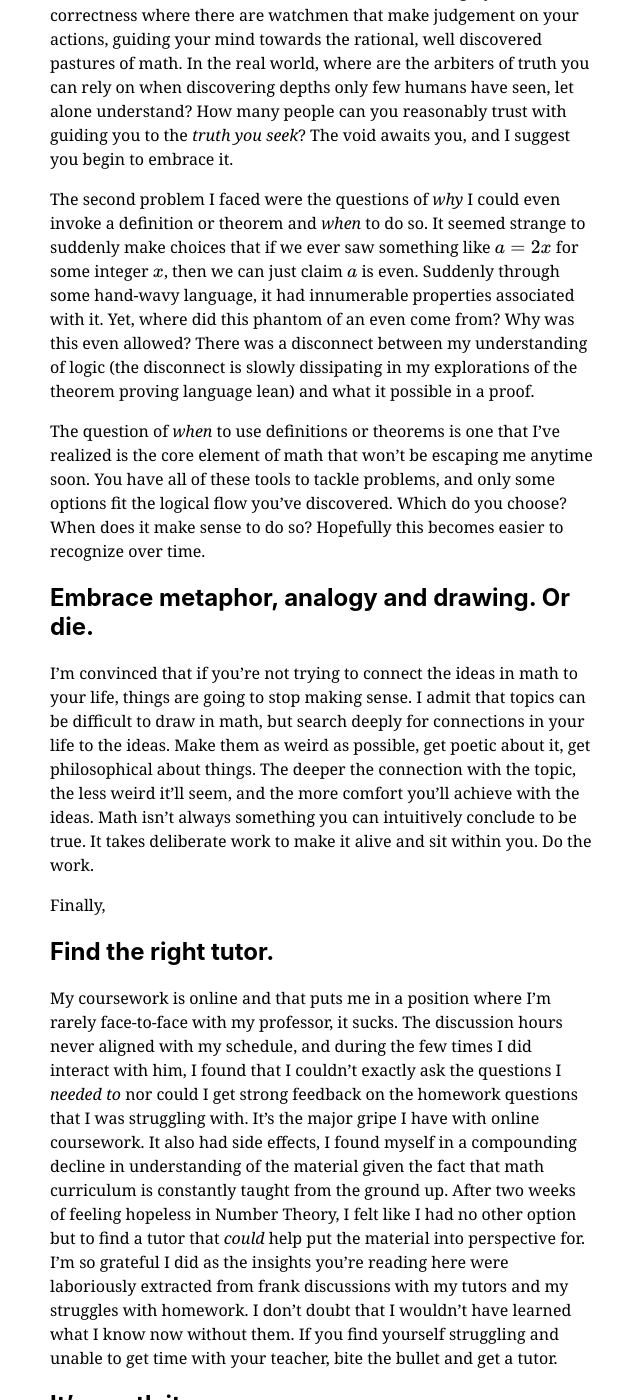
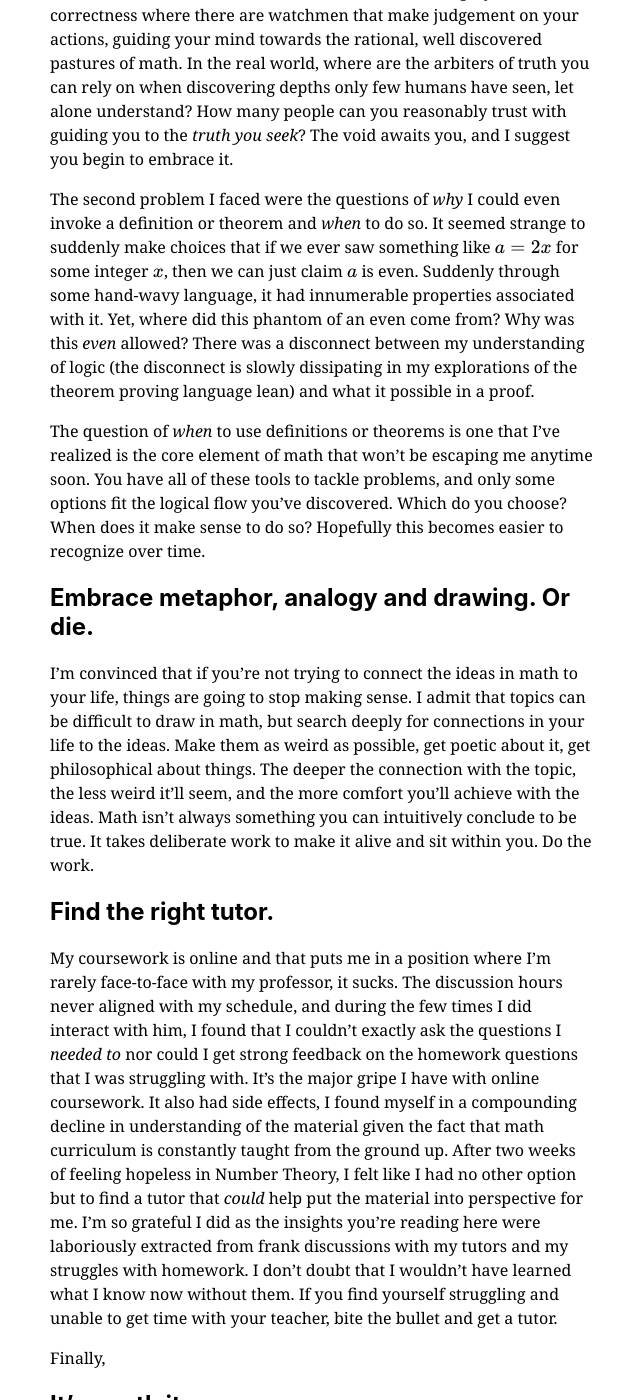
Before and after one commit to unnamedplay-r/gabeism.github.io, a Jekyll site: the page built from _posts/2020-01-03-graduate-revelations.md, in a window 1280 px wide and 1400 px high, scrolled down 2881 px. Shown: the whole window, without its empty margins (318-958 px from the left). Built offline with Jekyll 4.4.1, drawn with Linux system fonts in a browser that asks for light colours; nearby versions of some CDN libraries; formulas are drawn with MathJax 3; some of the changed text lies outside the part shown.

Commit message:
[blog] small gramatical fixes.

```diff
--- a/_posts/2020-01-03-graduate-revelations.md
+++ b/_posts/2020-01-03-graduate-revelations.md
@@ -39,7 +39,7 @@
 
 <!-- For me, there is an internal idea that I always have to be right when solving a problem, and that if I don't succeed in proving a correct solution, I'm a failure. That's quite paralyzing, and anti-thetical to how I operate on any other operation in my life. School self imposes this idea that math is always correct. But who determines that correctness? These expert teachers - and whom the fuck are they? -->
 
-The second problem I faced were the questions of *why* I could even invoke a definition or theorem and *when* to do so. It seemed strange to suddenly make choices that if we ever saw something like $a=2x$ for some integer $x$, then we can just claim $a$ is even. Suddenly through some hand-wavy language, it had innumerable properties associated with it. Yet, where did this phantom of an even come from? Why was this even allowed? There was a disconnect between my understanding of logic (the disconnect is slowly dissipating in my explorations of the theorem proving language lean) and what it possible in a proof.
+The second problem I faced were the questions of *why* I could even invoke a definition or theorem and *when* to do so. It seemed strange to suddenly make choices that if we ever saw something like $a=2x$ for some integer $x$, then we can just claim $a$ is even. Suddenly through some hand-wavy language, it had innumerable properties associated with it. Yet, where did this phantom of an even come from? Why was this *even* allowed? There was a disconnect between my understanding of logic (the disconnect is slowly dissipating in my explorations of the theorem proving language lean) and what it possible in a proof.
 
 The question of *when* to use definitions or theorems is one that I've realized is the core element of math that won't be escaping me anytime soon. You have all of these tools to tackle problems, and only some options fit the logical flow you've discovered. Which do you choose? When does it make sense to do so? Hopefully this becomes easier to recognize over time.
 
@@ -51,10 +51,10 @@
 
 I’m convinced that if you’re not trying to connect the ideas in math to your life, things are going to stop making sense. I admit that topics can be difficult to draw in math, but search deeply for connections in your life to the ideas. Make them as weird as possible, get poetic about it, get philosophical about things. The deeper the connection with the topic, the less weird it’ll seem, and the more comfort you’ll achieve with the ideas. Math isn’t always something you can intuitively conclude to be true. It takes deliberate work to make it alive and sit within you. Do the work.
 
+## Find the right tutor.
+My coursework is online and that puts me in a position where I’m rarely face-to-face with my professor, it sucks. The discussion hours never aligned with my schedule, and during the few times I did interact with him, I found that I couldn’t exactly ask the questions I *needed to* nor could I get strong feedback on the homework questions that I was struggling with. It's the major gripe I have with online coursework. It also had side effects, I found myself in a compounding decline in understanding of the material given the fact that math curriculum is constantly taught from the ground up. After two weeks of feeling hopeless in Number Theory, I felt like I had no other option but to find a tutor that *could* help put the material into perspective for me. I'm so grateful I did as the insights you're reading here were laboriously extracted from frank discussions with my tutors and my struggles with homework. I don't doubt that I wouldn't have learned what I know now without them. If you find yourself struggling and unable to get time with your teacher, bite the bullet and get a tutor.
+
 Finally,
-
-## Find the right tutor.
-My coursework is online and that puts me in a position where I’m rarely face-to-face with my professor, it sucks. The discussion hours never aligned with my schedule, and during the few times I did interact with him, I found that I couldn’t exactly ask the questions I *needed to* nor could I get strong feedback on the homework questions that I was struggling with. It's the major gripe I have with online coursework. It also had side effects, I found myself in a compounding decline in understanding of the material given the fact that math curriculum is constantly taught from the ground up. After two weeks of feeling hopeless in Number Theory, I felt like I had no other option but to find a tutor that *could* help put the material into perspective for. I'm so grateful I did as the insights you're reading here were laboriously extracted from frank discussions with my tutors and my struggles with homework. I don't doubt that I wouldn't have learned what I know now without them. If you find yourself struggling and unable to get time with your teacher, bite the bullet and get a tutor.
 
 ## It's worth it.
 Looking back, this course has been a true adventure that I'm so grateful to have embarked on. I remember when I first started doing proofs, it seemed that I could think for the first time; a lasting feeling to this day. Problems at work suddenly became a whole lot easier to reason about, and all the programming I did felt much more expressive. I admit, there were moments during the semester that were absolute hell, but the passion and respect I've developed for the subject is something that I'll hold onto for life.
```
Also changed, not shown: other parts of _posts/2020-01-03-graduate-revelations.md (+1 -1 lines).
